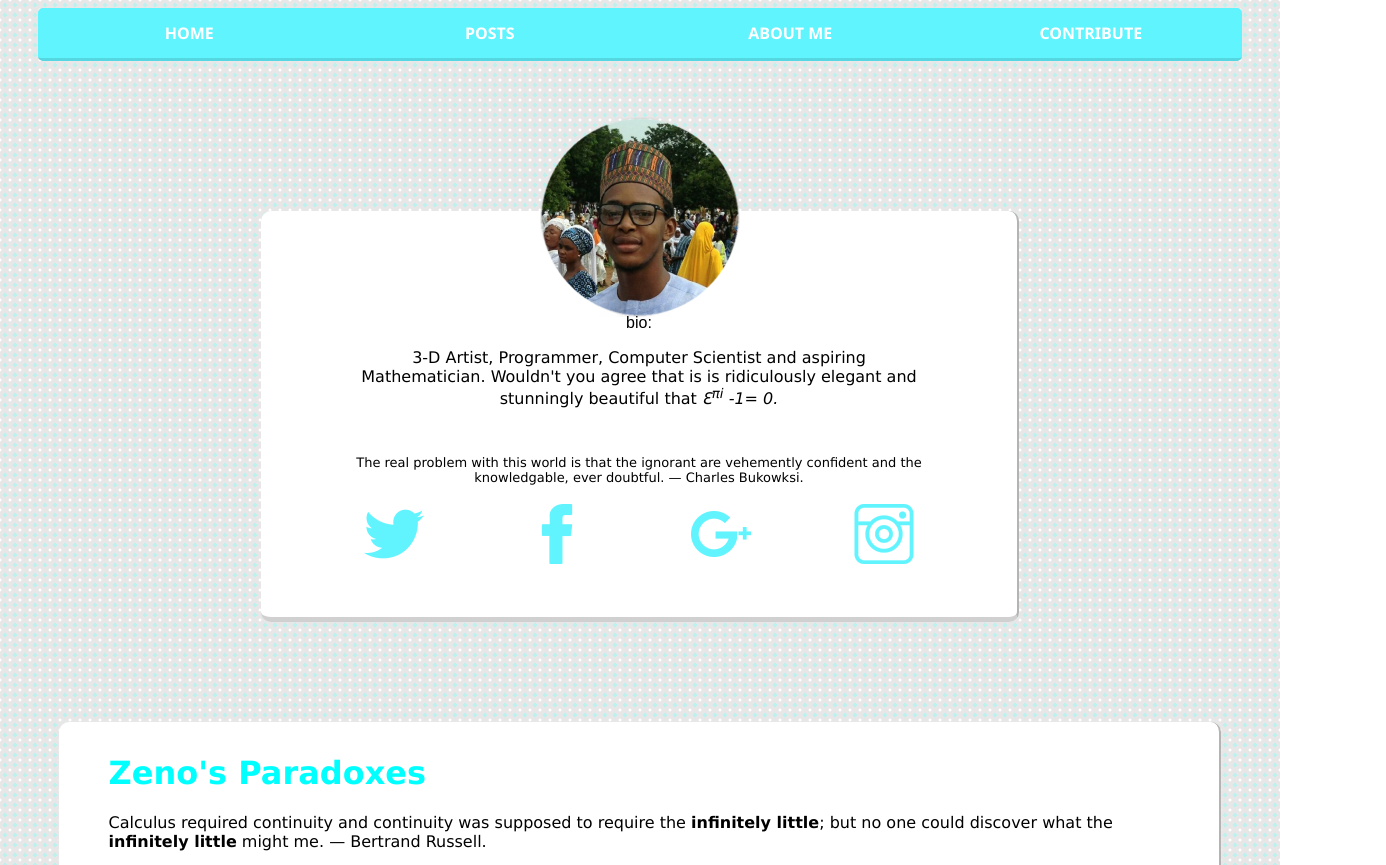
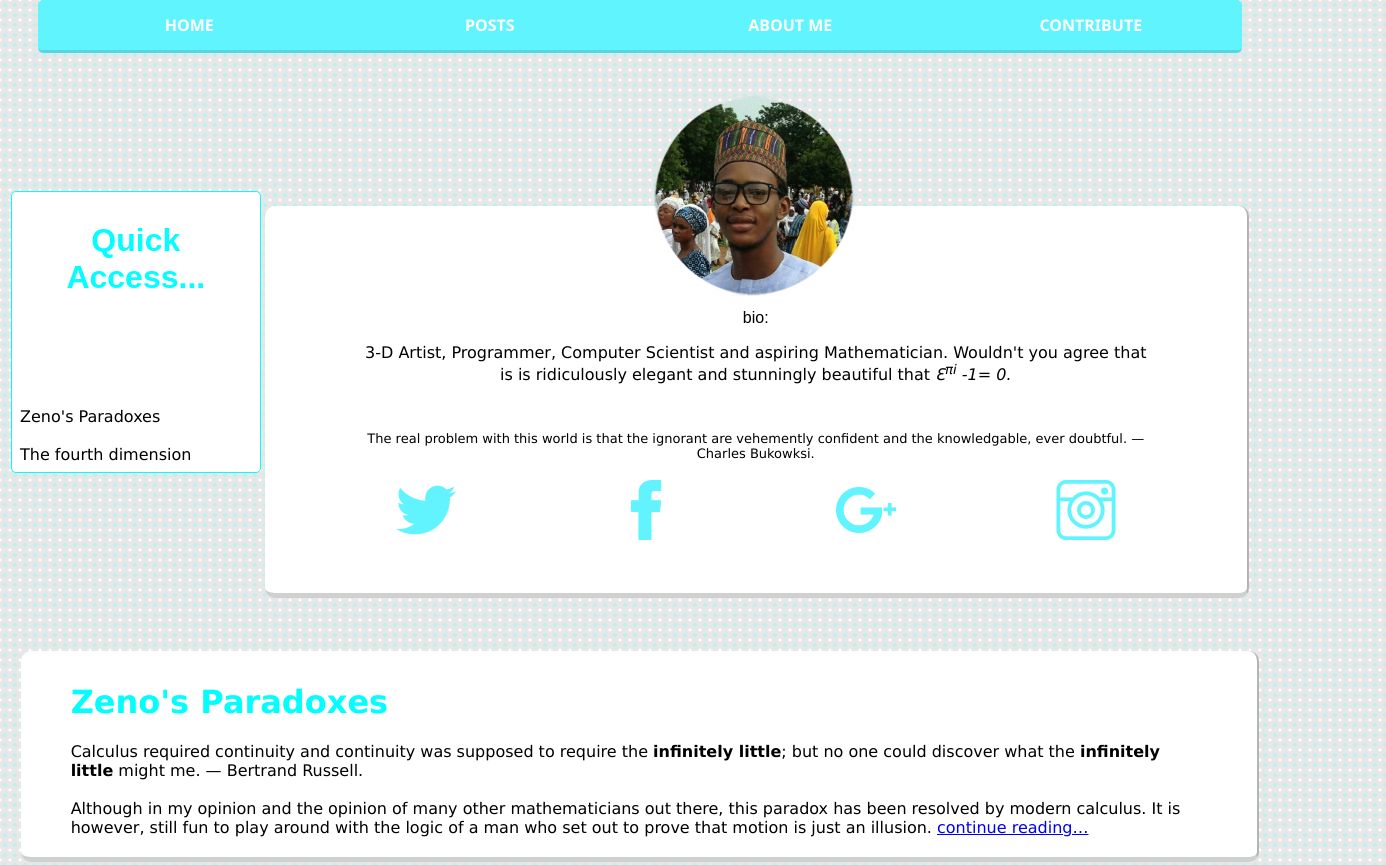
Before and after one commit to space-w-alker/personal_website, a plain HTML site: page index.html in a window 1280 px wide. Shown: the top 865 px of the page, 1386 px wide, since content can reach past the window. Drawn offline with Linux system fonts and the light colour scheme.

Commit message:
added quick acces (still a working progress though)

```diff
--- a/index.css
+++ b/index.css
@@ -45,6 +45,7 @@
 #profileImage{
     position: relative;
     top: -380px;
+    left:9%;
     z-index: 1;
 }
 
@@ -61,8 +62,8 @@
     background-color: white;
     position: relative;
     top: +150px;
-    margin-left: 20%;
-    margin-right: 20%;
+    margin-left: 0%;
+    margin-right: 2%;
     border-radius: 10px;
     border-bottom-style: solid;
     border-right-style: solid;
@@ -100,9 +101,10 @@ h1{
 .update{
     background-color: white;
     position: relative;
+    top:-50px;
     margin-bottom: 2%;
-    margin-left: 4%;
-    margin-right: 4%;
+    margin-left: 1%;
+    margin-right: 1%;
     border-radius: 10px;
     border-bottom-style: solid;
     border-right-style: solid;
@@ -112,24 +114,20 @@ h1{
     border-bottom-width: 5px;
     padding: 50px;
     padding-top: 10px;
-    padding-bottom: 10px;
+    padding-bottom: 20px;
     font-family: 'Lucida Sans', 'Lucida Sans Regular', 'Lucida Grande', 'Lucida Sans Unicode', Geneva, Verdana, sans-serif;
 }
 
 .sideBar{
-    min-height: 500px;
-    max-height: 510px;
-    min-width:250px;
-    max-width: 260px;
     background: white;
+    padding:8px;
     border-style: solid;
+    border-width: 1px;
     border-color: aqua;
-    border-width: 1px;
-    border-radius: 4px;
+    border-radius: 5px;
 }
 #homeSideBar{
-    position:relative;
-    top:-1000px;
+    padding-left: 20px;
 }
 body{
 
--- a/index.html
+++ b/index.html
@@ -4,7 +4,7 @@
         <title>My Site</title>
     </head>
 
-    <body>
+    <body style="margin-top:0px;">
 
         <div id=mainPanel>
             <table width="100%" height="100%">
@@ -35,7 +35,19 @@
             </table>
         </div>
 
-        <div id = infoPanel width="100%">
+        <table id = firstPanel width=100% >
+            <tr>
+                <td width=20% height="100%">
+                    <div class="sideBar" style="position:relative;top:80px;">
+                        <h1 style="text-align:center;" class=specialText>Quick Access...</h1>
+                        <br><br><br><br><br>
+                        <span class="quote">
+                        Zeno's Paradoxes<br><br>
+                        The fourth dimension</span>
+                    </div>
+                </td>
+            <td width=80%>
+            <div id = infoPanel width="100%">
                 <table width=100%>
                     <tr id=firstTable>
                         <td width=100%>
@@ -72,6 +84,9 @@
                             </tr>
                 </table>
             </div>
+            </td>
+            </tr>
+        </table>
 
         <div id = profileImage height=200px>
             <table width=100% height=250px>
@@ -105,7 +120,7 @@
             and I came up with it 20 years ago.
             4D works use the idea of the fourth dimension and time,
             playing on such surrealistic and amazing subjects as motion relativity, space curvature and time dilation.”
-            &#8212Javad Alizadeh<br><br>
+            &#8212 Javad Alizadeh<br><br>
             Suppose our universe had four spatial dimensions and were only able to sense three <a href=posts.html>continue reading&#8230</a>
 
         </div>
```
